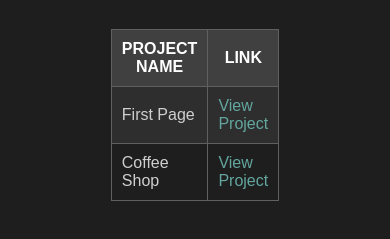
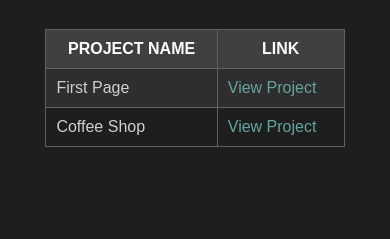
Before and after one commit to SpartanG01/SpartanG01.github.io, a plain HTML site: page index.html in a window 390 px wide. Shown: the part 61-300 px from the top of the page. Drawn offline with Linux system fonts and the light colour scheme.

Commit message:
Update style.css

```diff
--- a/style.css
+++ b/style.css
@@ -42,3 +42,14 @@ h1 {
 #projects a:hover {
     text-decoration: underline;
 }
+@media screen and (max-width: 1024px) {
+    #projects {
+        width: 50%;
+    }
+}
+
+@media screen and (max-width: 768px) {
+    #projects {
+        width: 80%;
+    }
+}
```
